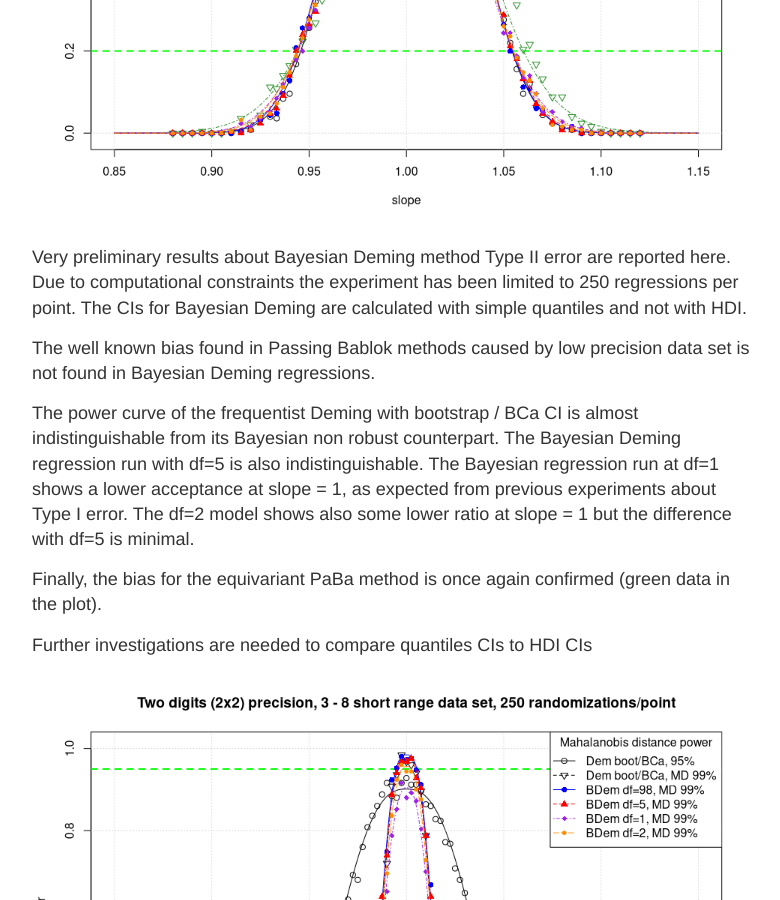
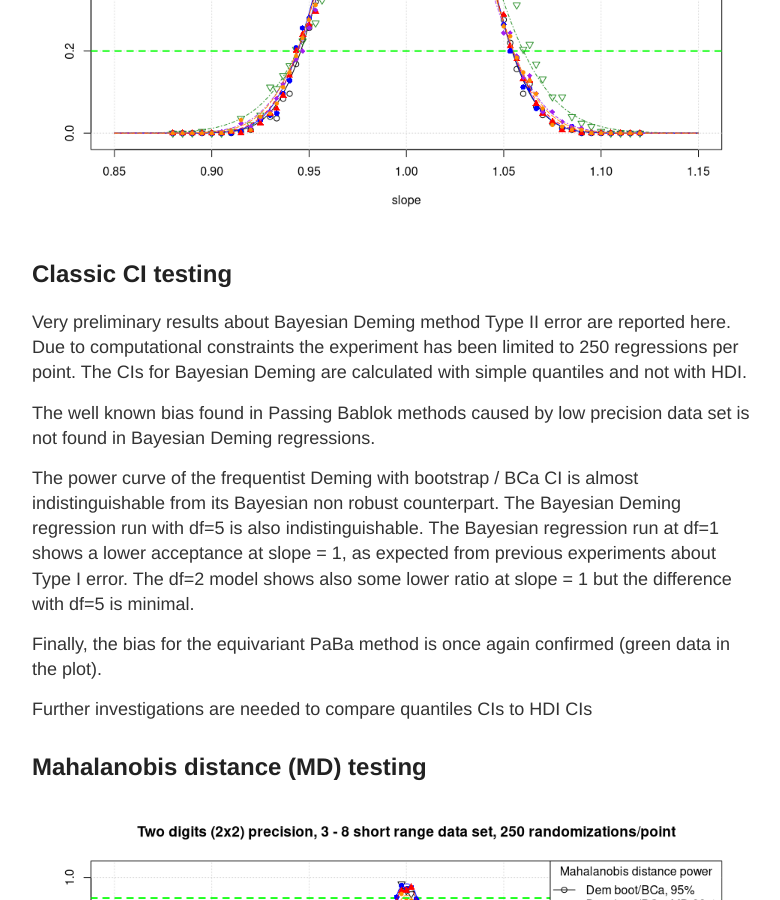
Before and after one commit to piodag/piodag.github.io, a Jekyll site: the page built from _posts/2024-4-3-BDpower.md, in a window 1280 px wide and 900 px high, scrolled down 631 px. Shown: the whole window, without its empty margins (248-1028 px from the left). Built offline with Jekyll 4.4.1, drawn with Linux system fonts in a browser that asks for light colours.

Commit message:
BDpower subtitles

```diff
--- a/_posts/2024-4-3-BDpower.md
+++ b/_posts/2024-4-3-BDpower.md
@@ -4,6 +4,8 @@
 ---
 
 ![CImethod]({{ site.baseurl }}/images/BDpower_files/figure-gfm/CImethod-1.png)
+
+## Classic CI testing
 
 Very preliminary results about Bayesian Deming method Type II error are
 reported here. Due to computational constraints the experiment has been
@@ -26,6 +28,8 @@
 
 Further investigations are needed to compare quantiles CIs to HDI CIs
 
+## Mahalanobis distance (MD) testing
+
 ![MDmethod]({{ site.baseurl }}/images/BDpower_files/figure-gfm/MDmethod-1.png)
 
 Using the Mahalanobis distance testing the power gain is strong as
```
